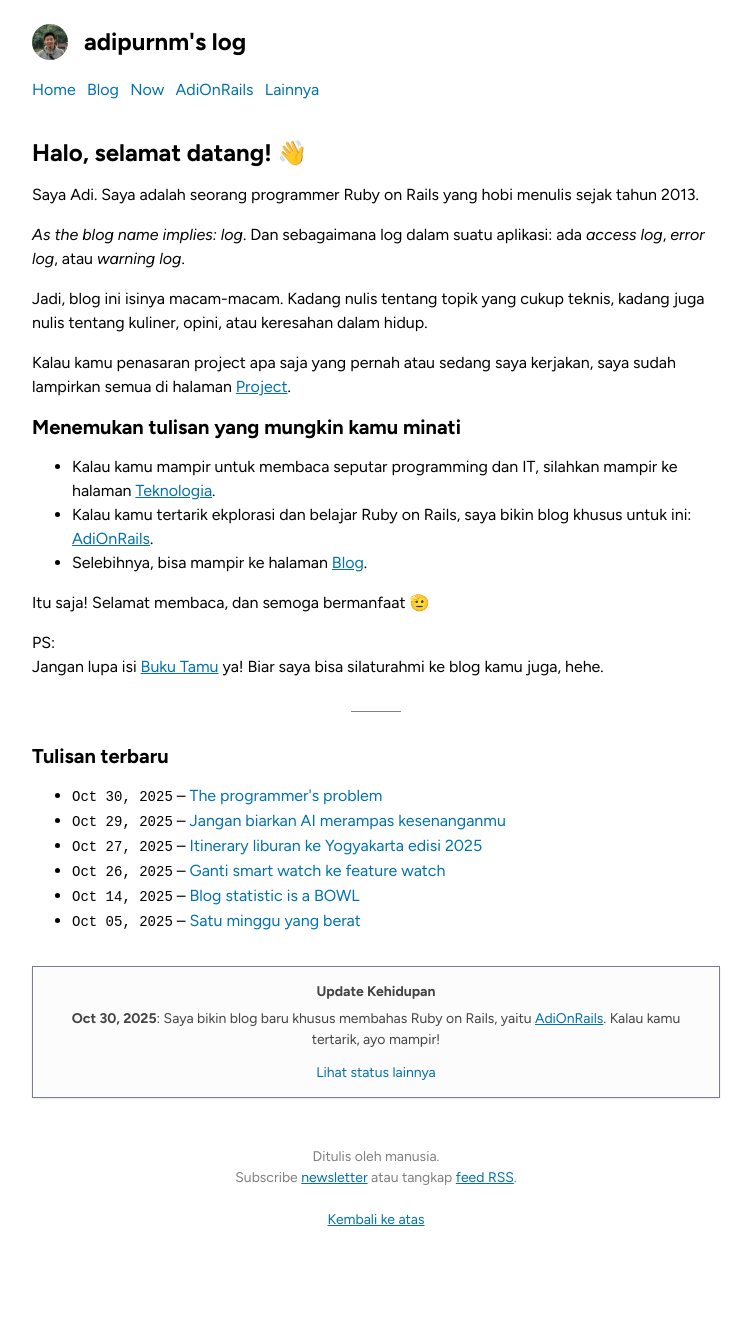
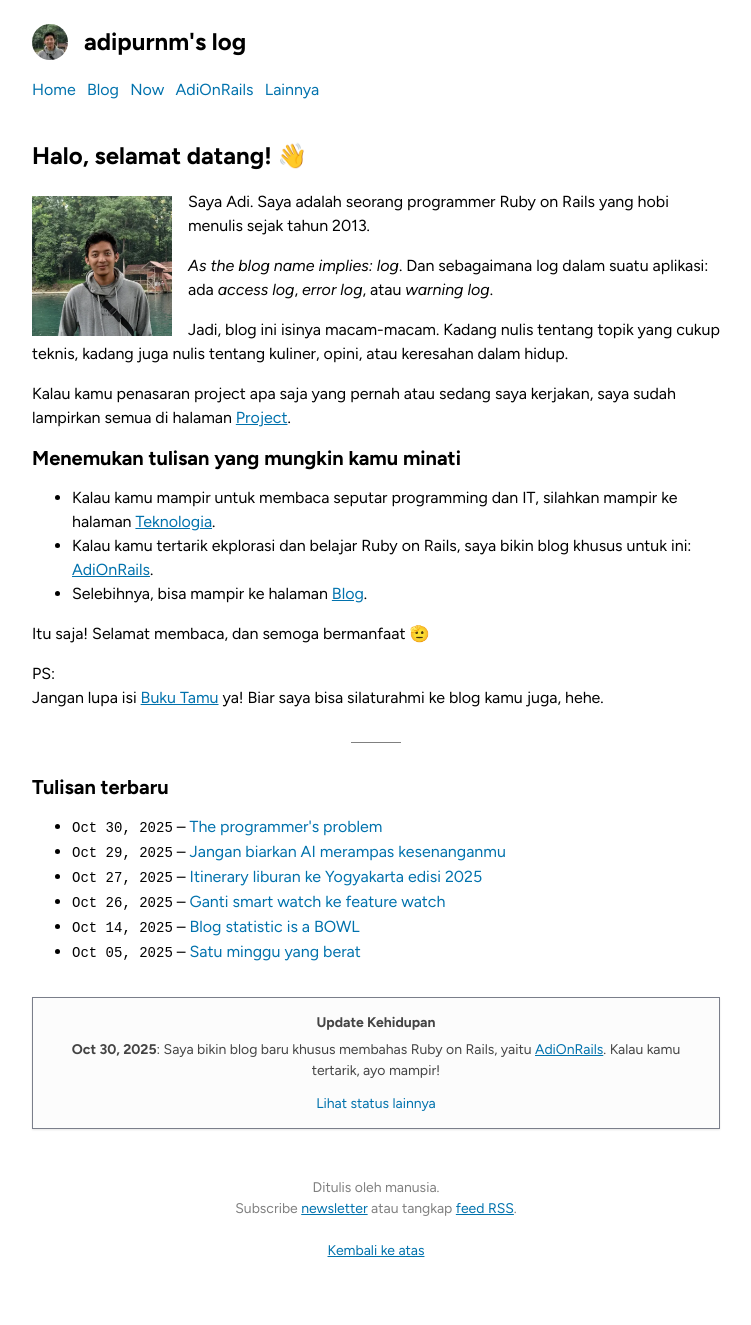
Before and after one commit to adiprnm/weblog, a Jekyll site: the page built from index.html, in a window 1280 px wide. Shown: the whole page, without its empty margins (264-1015 px from the left). Built offline with Jekyll 4.4.1, drawn with Linux system fonts in a browser that asks for light colours; before the commit the page ends 1294 px from its top, so only the background shows below that.

Commit message:
Add image in homepage

```diff
--- a/_sass/base.scss
+++ b/_sass/base.scss
@@ -348,3 +348,13 @@ input[type=submit] {
   font-family: monospace;
   font-size: 14px;
 }
+.profile-picture {
+  float: left;
+  margin-top: 1.375rem;
+  margin-right: 1rem;
+  width: 120px!important;
+
+  @media (min-width: 768px) {
+    width: 140px!important;
+  }
+}
--- a/index.html
+++ b/index.html
@@ -4,8 +4,10 @@ layout: default
 reply_to_email: none
 ---
 
-<strong style="font-size: 24px;">Halo, selamat datang! 👋 </strong>
 
+<p style="font-size: 24px; font-weight: 600; margin: 0;">Halo, selamat datang! 👋 </p>
+
+<img class="profile-picture" src="/assets/images/adi-square.webp" alt="Foto Adi Purnama">
 <p>Saya Adi. Saya adalah seorang programmer Ruby on Rails yang hobi menulis sejak tahun 2013.</p>
 
 <p><em>As the blog name implies: log</em>. Dan sebagaimana log dalam suatu aplikasi: ada <em>access log</em>, <em>error log</em>, atau <em>warning log</em>.</p>
```
Also changed, not shown: assets/images/adi-square.webp (added).
